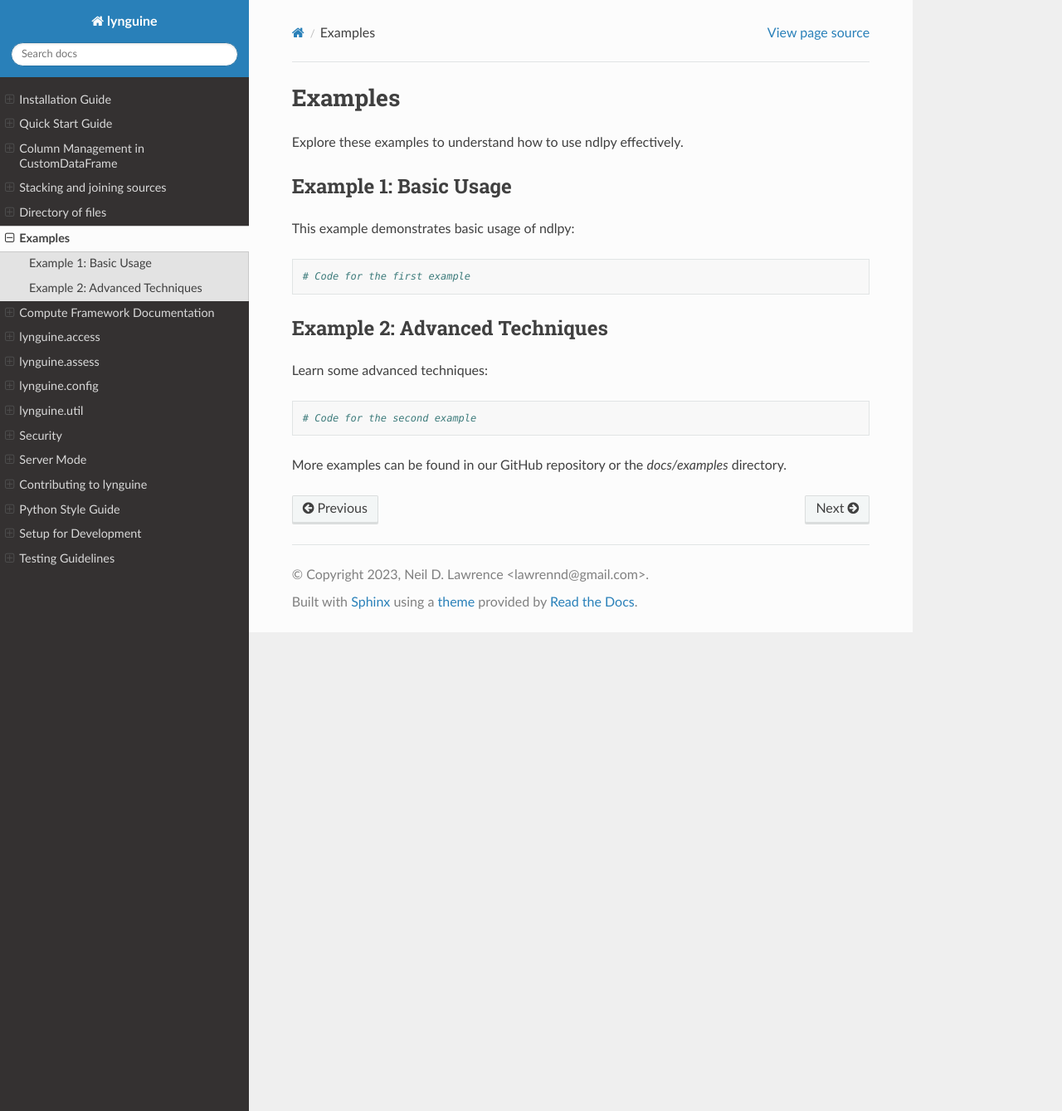
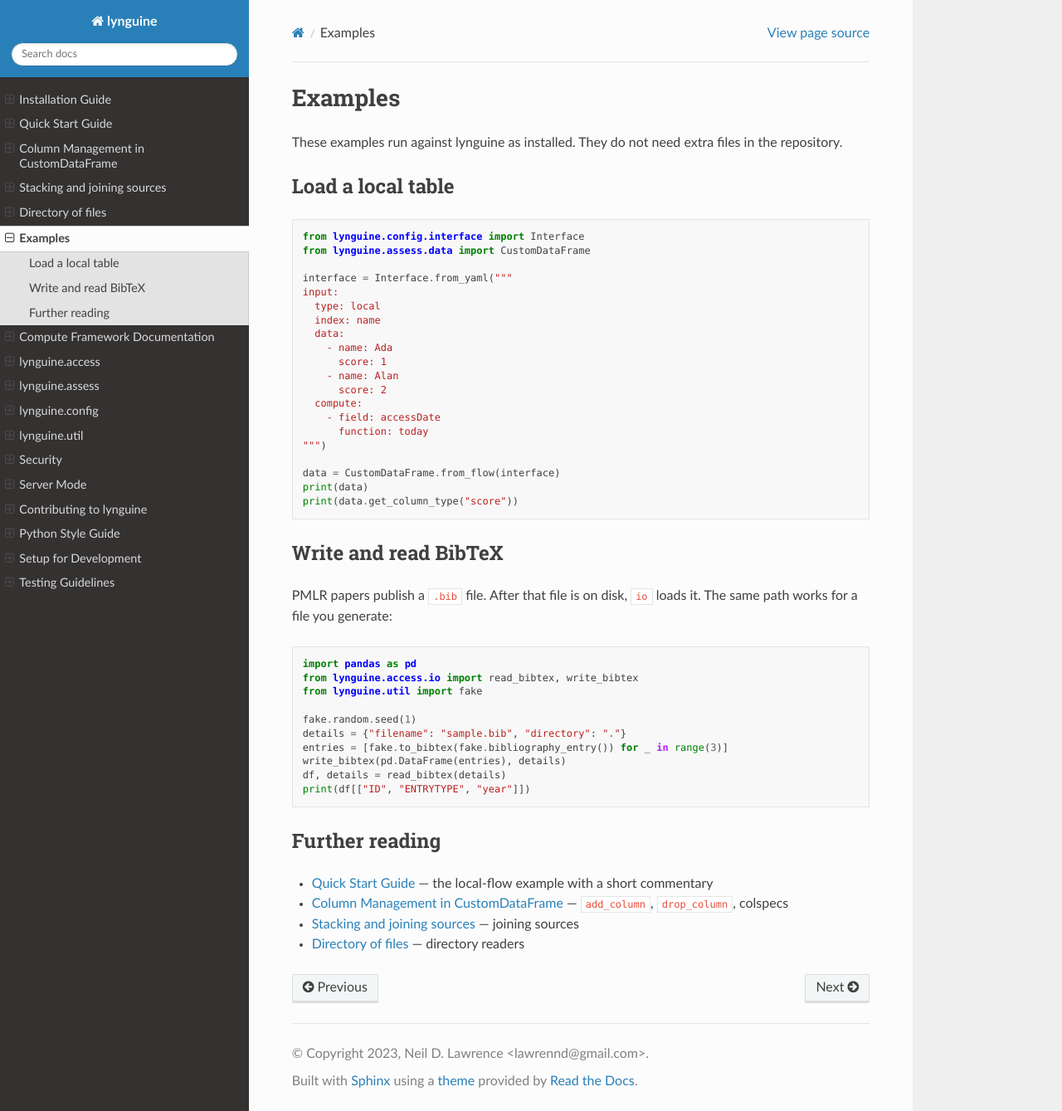
Before and after one commit to lawrennd/lynguine, a Sphinx documentation site: the page built from docs/getting_started/examples.rst, in a window 1280 px wide and 1339 px high. Shown: the whole window at 83% size. Built offline with Sphinx 7.4.7 and the Read the Docs theme 3.1.0, drawn with Linux system fonts in a browser that asks for light colours.

Commit message:
Replace empty README and Getting Started examples with snippets that run.
The PMLR BibTeX walkthrough and Sphinx pages were ndlpy stubs; readers now get a local bibtex round-trip and a from_flow quickstart.

```diff
--- a/docs/getting_started/examples.rst
+++ b/docs/getting_started/examples.rst
@@ -1,24 +1,56 @@
 Examples
 ========
 
-Explore these examples to understand how to use ndlpy effectively.
+These examples run against lynguine as installed. They do not need extra files in the repository.
 
-Example 1: Basic Usage
-----------------------
-
-This example demonstrates basic usage of ndlpy:
+Load a local table
+------------------
 
 .. code-block:: python
 
-    # Code for the first example
+    from lynguine.config.interface import Interface
+    from lynguine.assess.data import CustomDataFrame
 
-Example 2: Advanced Techniques
-------------------------------
+    interface = Interface.from_yaml("""
+    input:
+      type: local
+      index: name
+      data:
+        - name: Ada
+          score: 1
+        - name: Alan
+          score: 2
+      compute:
+        - field: accessDate
+          function: today
+    """)
 
-Learn some advanced techniques:
+    data = CustomDataFrame.from_flow(interface)
+    print(data)
+    print(data.get_column_type("score"))
+
+Write and read BibTeX
+---------------------
+
+PMLR papers publish a ``.bib`` file. After that file is on disk, ``io`` loads it. The same path works for a file you generate:
 
 .. code-block:: python
 
-    # Code for the second example
+    import pandas as pd
+    from lynguine.access.io import read_bibtex, write_bibtex
+    from lynguine.util import fake
 
-More examples can be found in our GitHub repository or the `docs/examples` directory.
+    fake.random.seed(1)
+    details = {"filename": "sample.bib", "directory": "."}
+    entries = [fake.to_bibtex(fake.bibliography_entry()) for _ in range(3)]
+    write_bibtex(pd.DataFrame(entries), details)
+    df, details = read_bibtex(details)
+    print(df[["ID", "ENTRYTYPE", "year"]])
+
+Further reading
+---------------
+
+* :doc:`quickstart` — the local-flow example with a short commentary
+* :doc:`column_management` — ``add_column``, ``drop_column``, colspecs
+* :doc:`stacking` — joining sources
+* :doc:`directory_sources` — directory readers
--- a/docs/getting_started/installation.rst
+++ b/docs/getting_started/installation.rst
@@ -11,7 +11,7 @@ Ensure you have Python 3.11 or later installed on your system. You can download
 Installing lynguine
 -------------------
 
-ndlpy can be installed using pip. Run the following command:
+lynguine can be installed using pip. Run the following command:
 
 .. code-block:: bash
 
@@ -22,7 +22,7 @@ Alternatively, if you are installing from source:
 .. code-block:: bash
 
     git clone https://github.com/lawrennd/lynguine.git
-    cd ndlpy
+    cd lynguine
     pip install .
 
 Verify the installation:
```
Also changed, not shown: README.md (+25 -15 lines), backlog/documentation/2026-10-25_user-facing-docs-audit.md (added, +165 -0 lines), docs/getting_started/quickstart.rst (+28 -11 lines).
